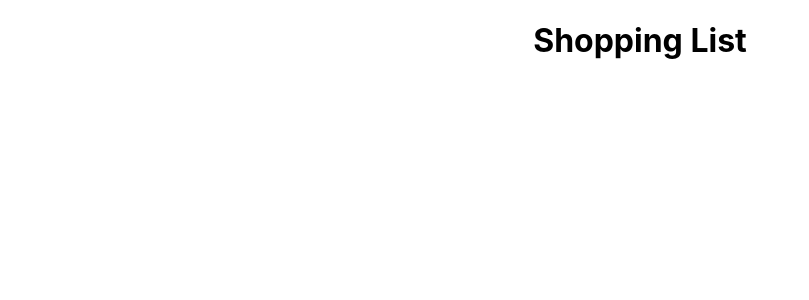
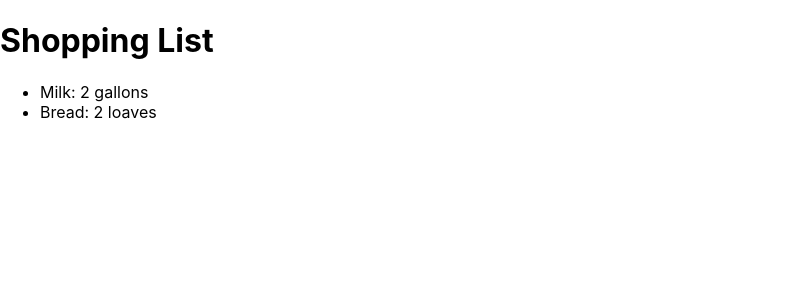
Before and after one commit to super8989/React_shopping_list, a React (Create React App) app: page / in a window 1280 px wide. Shown: the top 300 px of the page, without its empty margins (0-809 px from the left). Built offline with nearby package versions, Linux system fonts and the light colour scheme.

Commit message:
added in state and renderItems function to render the shopping list

```diff
--- a/src/App.css
+++ b/src/App.css
@@ -1,5 +1,4 @@
 .App {
-  text-align: center;
 }
 
 .App-logo {
--- a/src/ShoppingList.js
+++ b/src/ShoppingList.js
@@ -1,10 +1,34 @@
 import React, { Component } from "react";
+import { unlink } from "fs";
 
 class ShoppingList extends Component {
+	constructor(props) {
+		super(props);
+		this.state = {
+			items: [
+				{ name: "Milk", qty: "2 gallons" },
+				{ name: "Bread", qty: "2 loaves" }
+			]
+		};
+	}
+
+	renderItems() {
+		return (
+			<ul>
+				{this.state.items.map(item => (
+					<li>
+						{item.name}: {item.qty}
+					</li>
+				))}
+			</ul>
+		);
+	}
+
 	render() {
 		return (
 			<div>
 				<h1>Shopping List</h1>
+				{this.renderItems()}
 			</div>
 		);
 	}
```
Lines whose indentation alone changed are shown as unchanged.
